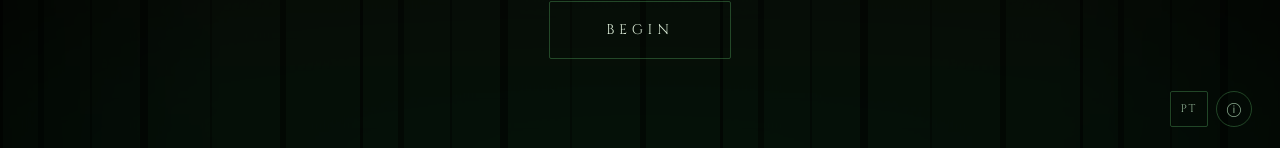
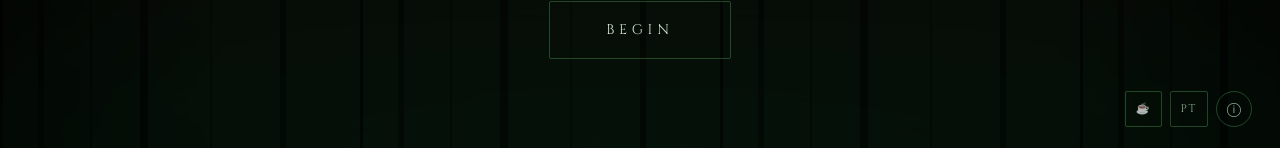
Before and after one commit to danrezi-gif/quantum-iching, a React (Vite) app: page / in a window 1280 px wide. Shown: the part 649-797 px from the top of the page. Built offline with nearby package versions, Linux system fonts and the light colour scheme.

Commit message:
Add Ko-fi support button

```diff
--- a/src/App.tsx
+++ b/src/App.tsx
@@ -82,6 +82,41 @@ export default function App() {
         alignItems: 'center',
         zIndex: 40,
       }}>
+        {/* Ko-fi */}
+        <a
+          href="https://ko-fi.com/monkadelic"
+          target="_blank"
+          rel="noopener noreferrer"
+          title="Support on Ko-fi"
+          style={{
+            ...cinzel,
+            fontSize: 11,
+            letterSpacing: '0.1em',
+            color: 'rgba(180, 220, 185, 0.8)',
+            background: 'none',
+            border: '1px solid rgba(80, 160, 90, 0.4)',
+            borderRadius: 2,
+            padding: '0 10px',
+            height: 36,
+            cursor: 'pointer',
+            textDecoration: 'none',
+            display: 'flex',
+            alignItems: 'center',
+            gap: 5,
+            transition: 'all 0.3s ease',
+          }}
+          onMouseEnter={e => {
+            e.currentTarget.style.color = '#a8e8b0'
+            e.currentTarget.style.borderColor = 'rgba(100,220,120,0.7)'
+          }}
+          onMouseLeave={e => {
+            e.currentTarget.style.color = 'rgba(180,220,185,0.8)'
+            e.currentTarget.style.borderColor = 'rgba(80,160,90,0.4)'
+          }}
+        >
+          <span>☕</span>
+        </a>
+
         {/* Lang toggle */}
         <button
           onClick={() => setLang(l => l === 'en' ? 'pt' : 'en')}
```
